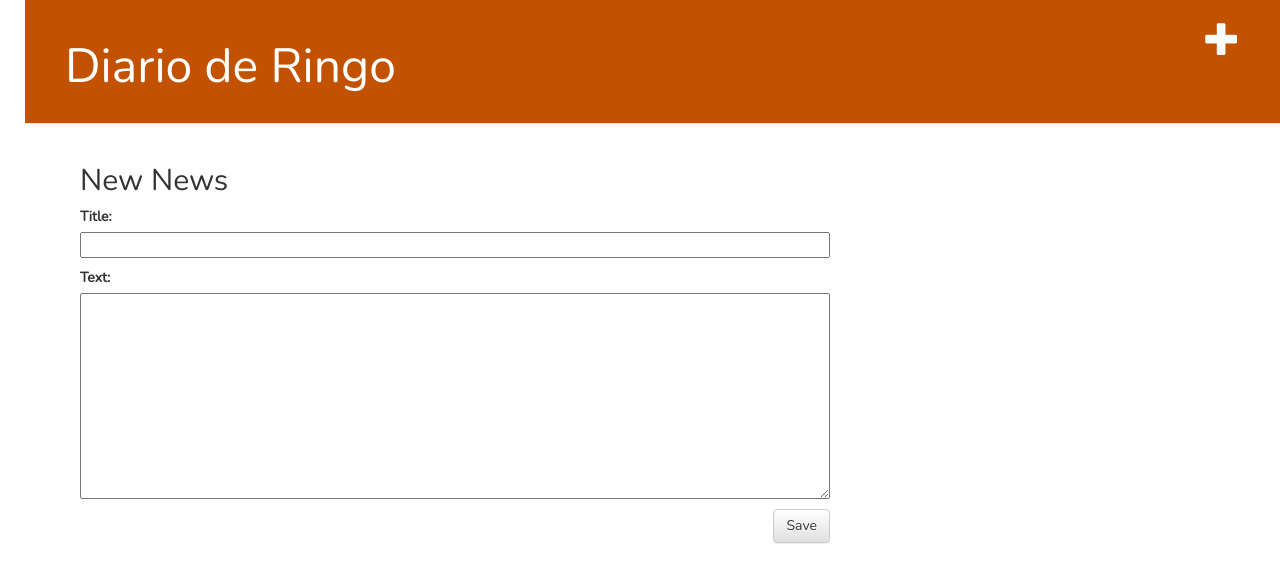
After one commit to Facus2020/mi-primer-diario, a Django app: page /post/new in a window 1280 px wide. The commit adds this page. Shown: the top 583 px of the page. Run offline with Django 4.2, Linux system fonts and the light colour scheme; some libraries are stand-ins or nearby versions.

Commit message:
Agregado formulario de noticias

```diff
--- /dev/null
+++ b/diario/forms.py
@@ -0,0 +1,9 @@
+from django import forms
+
+from .models import Post
+
+class PostForm(forms.ModelForm):
+
+    class Meta:
+        model = Post
+        fields = ('title', 'text',)
--- a/diario/templates/diario/base.html
+++ b/diario/templates/diario/base.html
@@ -11,6 +11,7 @@
     </head>
     <body>
         <div class="page-header">
+            <a href="{% url 'post_new' %}" class="top-menu"><span class="glyphicon glyphicon-plus"></span></a>
             <h1><a href="/">Diario de Ringo</a></h1>
         </div>
 
--- /dev/null
+++ b/diario/templates/diario/post_edit.html
@@ -0,0 +1,9 @@
+{% extends 'diario/base.html' %}
+
+{% block content %}
+    <h2>New News</h2>
+    <form method="POST" class="post-form">{% csrf_token %}
+        {{ form.as_p }}
+        <button type="submit" class="save btn btn-default">Save</button>
+    </form>
+{% endblock %}
--- a/diario/urls.py
+++ b/diario/urls.py
@@ -4,4 +4,5 @@ from . import views
 urlpatterns = [
     path('', views.post_list, name='post_list'),
     path('post/<int:pk>/', views.post_detail, name='post_detail'),
+    path('post/new', views.post_new, name='post_new'),
 ]
--- a/diario/views.py
+++ b/diario/views.py
@@ -3,6 +3,7 @@ from .models import Post
 from django.utils import timezone
 import datetime
 from django.shortcuts import render, get_object_or_404
+from .forms import PostForm
 
 # Create your views here.
 def post_list(request):
@@ -12,3 +13,7 @@ def post_list(request):
 def post_detail(request, pk):
     post = get_object_or_404(Post, pk=pk)
     return render(request, 'diario/post_detail.html', {'post': post})
+
+def post_new(request):
+    form = PostForm()
+    return render(request, 'diario/post_edit.html', {'form': form})
```
